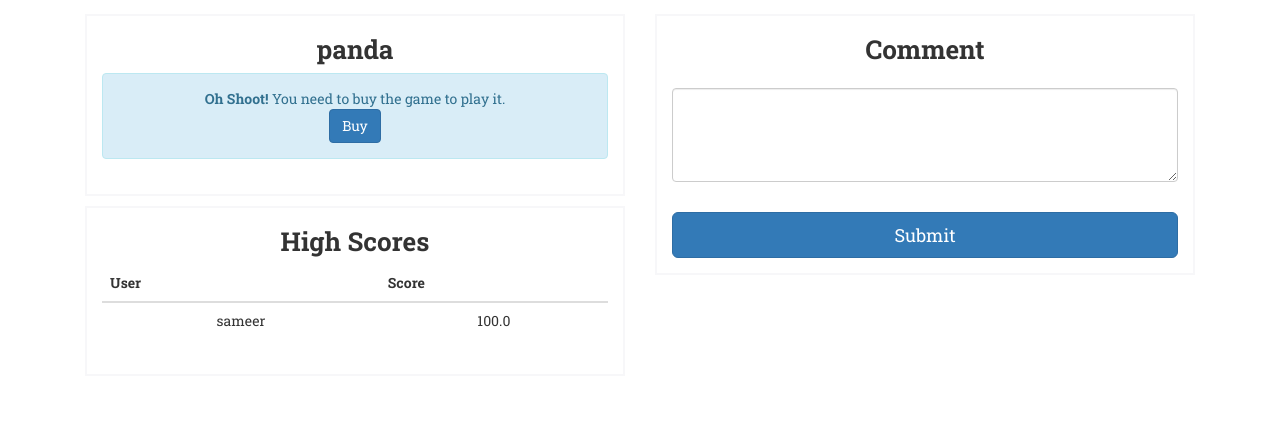
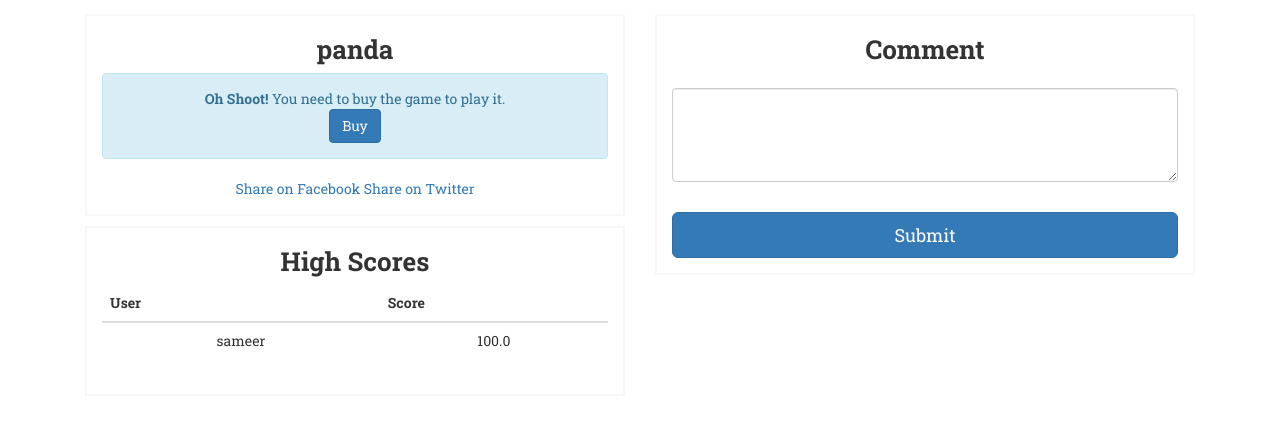
Before and after one commit to SakshyamPanda/JavaScript-Games-Store, a Django app: template awsomeProject/awsomeProject/templates/game.html in a window 1280 px wide. Shown: the part 51-489 px from the top of the page. Run offline with Django 3.2, Linux system fonts and the light colour scheme; the template is opened without the code that fills it: values that come from a table or form of the project are taken from there, others are empty; data comes from the database, SQL or seed files in the repository; both versions use the stored data as it was after the commit; some libraries are stand-ins or nearby versions; some web fonts are replaced.

Commit message:
social media sharing links worked

```diff
--- a/awsomeProject/awsomeProject/templates/game.html
+++ b/awsomeProject/awsomeProject/templates/game.html
@@ -109,6 +109,13 @@
 					</p>
 				</div>
 			{% endif %}
+      <a href="https://www.facebook.com/sharer/sharer.php?status=Check%20out%20this%20%23AwsomeGame%20called%20%22{{ game.name }}%22%20on%20AwsomeGames%3A%20{{ gameURL }}" target="_blank">
+        Share on Facebook
+      </a>
+      <a href="https://twitter.com/home?status=Check%20out%20this%20%23AwsomeGame%20called%20%22{{ game.name }}%22%20on%20AwsomeGames%3A%20{{ gameURL }}" target="_blank">
+        Share on Twitter
+      </a>
+
 		</div>
 
 		<div class="bd-example" id="highScores">
--- a/awsomeProject/awsomeProject/views.py
+++ b/awsomeProject/awsomeProject/views.py
@@ -330,6 +330,10 @@ def game(request, game_name):
     print(request.FILES)
     try:
         game = Game.objects.get(name=game_name)
+        gameURL = request.build_absolute_uri(reverse("game", args = (game_name, )))
+        #gameURL = "sharbeldahlan.com"
+
+        print (gameURL)
         # TODO: What if highscores dont exist
         scores = Scores.objects.all().filter(game=game).order_by("-score")
         #check if user has bought the game a.k.a. has access to it
@@ -351,7 +355,7 @@ def game(request, game_name):
     # In case game does not exist, display 404
     except Game.DoesNotExist:
         raise Http404
-    return render(request, "game.html", {"game" : game, "scores" : scores, "gameBought" : gameBought, "userComments": userComments})
+    return render(request, "game.html", {"game" : game, "scores" : scores, "gameBought" : gameBought, "userComments": userComments, "gameURL" : gameURL})
 
 @login_required(login_url='/login/')
 @csrf_protect
```
Also changed, not shown: awsomeProject/db.sqlite3.
